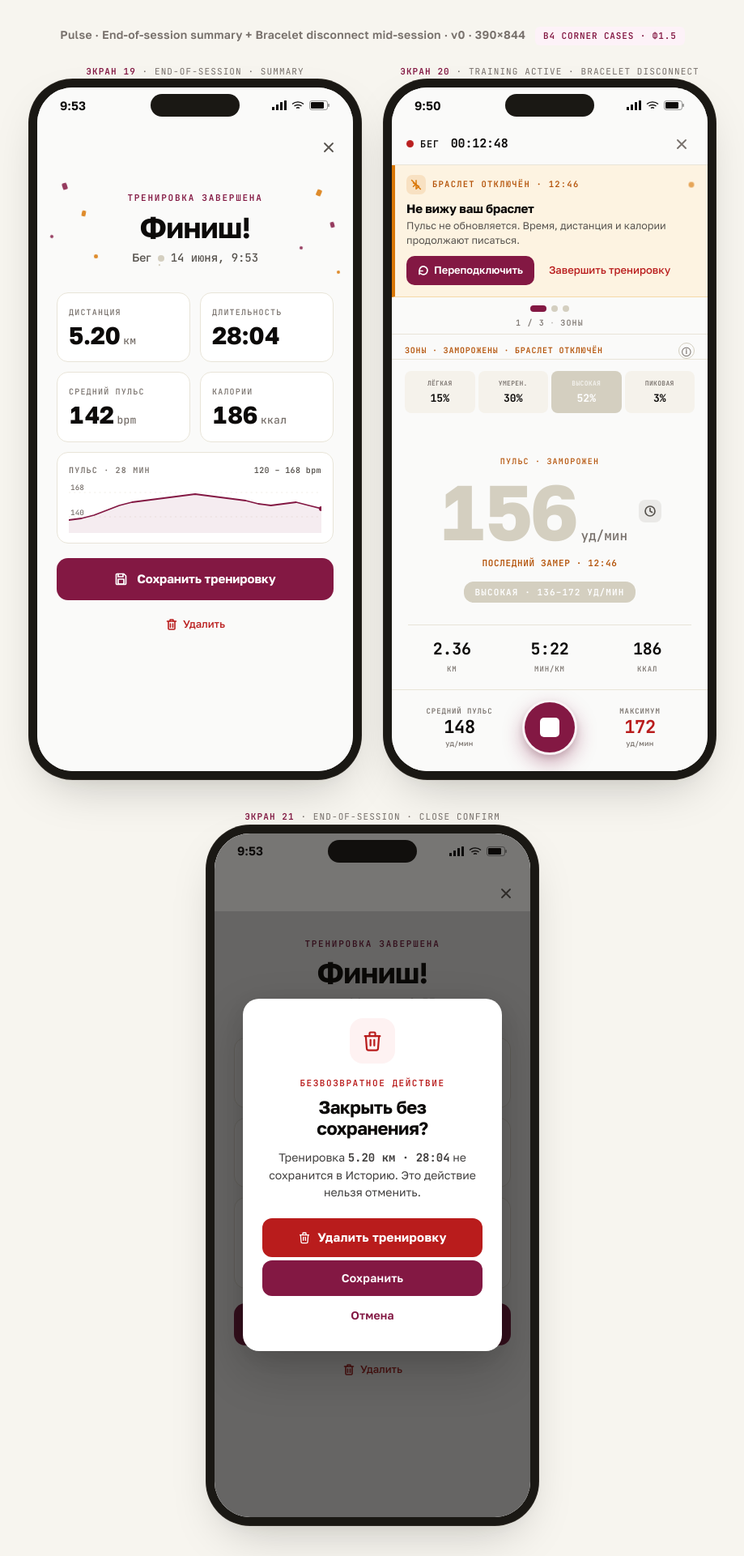
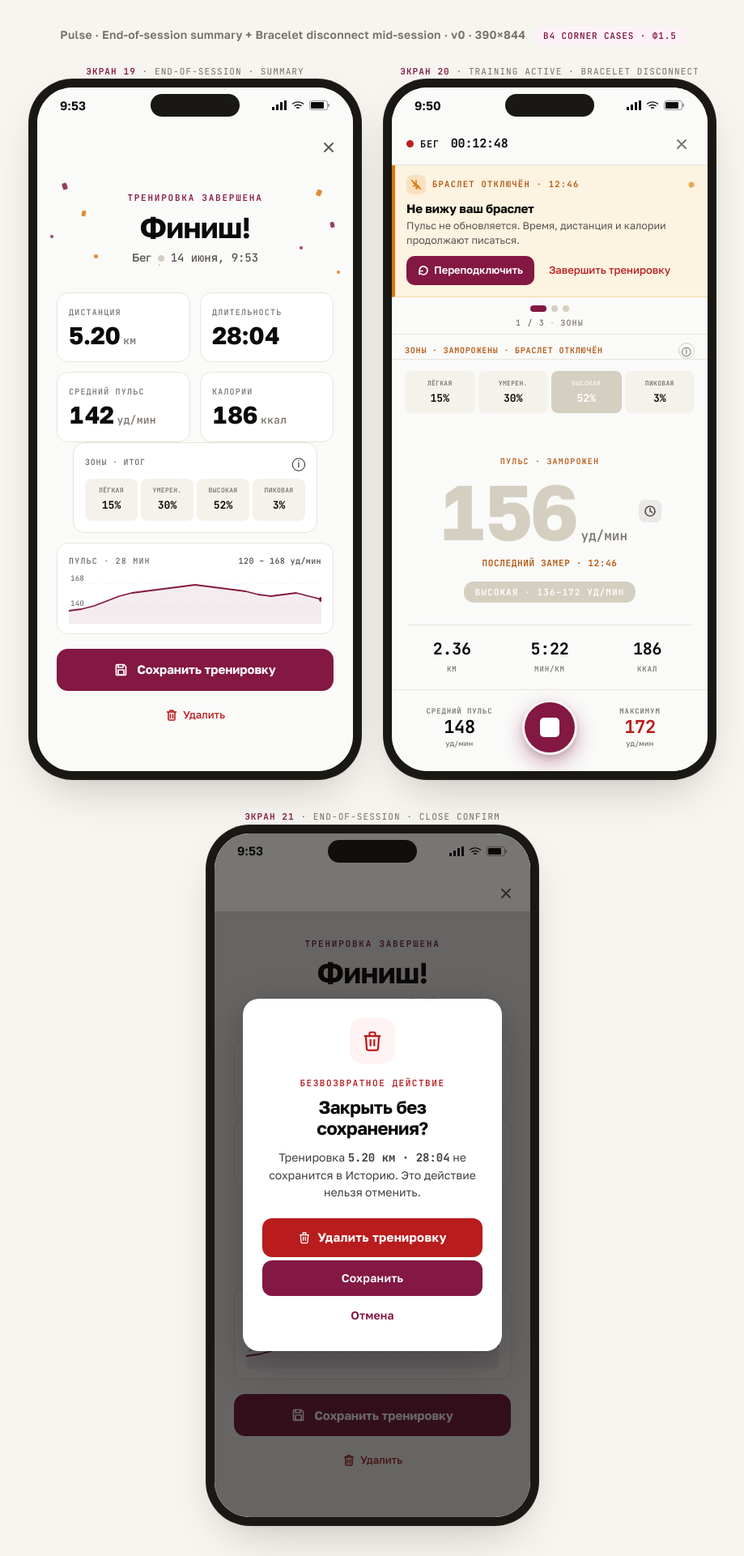
Before and after one commit to s0101110110/neiry-pulse-m1-wireframes, a Jekyll site: the page docs_web/wireframes/m3/mobile-state-end-of-session-bracelet-disconnect-v0.html, which Jekyll copies as it is, in a window 1280 px wide. Shown: the whole page at 81% size, without its empty margins (180-1099 px from the left). Built offline with Jekyll 4.4.1, drawn with Linux system fonts in a browser that asks for light colours; nearby versions of some CDN libraries.

Commit message:
16a end-of-session + 16c close-confirm · итоговые зоны + русский
Post-session frames получили финальный zones-итог block
(без live-режима, только распределение %). Согласовано с PM
как вариант (b): zones-strip как итоговая статистика без STOP.

16a END-OF-SESSION SUMMARY (9:4):
- Добавлен блок 'Зоны · итог' между stats grid и sparkline
- 4 zones (Лёгкая 15% / Умерен. 30% / Высокая 52% active / Пиковая 3%)
- Chip 'уд/мин' вместо 'bpm' в stat card 'Средний пульс'
- Spark range '120–168 bpm' → '120–168 уд/мин'
- Кнопки 'Сохранить тренировку' / 'Удалить' сохранены
- Confetti + Hero 'Финиш!' сохранены

16c CLOSE CONFIRM (9:5):
- Same background layout (end-body-dimmed) — same zones-итог block dim
- Modal 'Закрыть без сохранения?' поверх с Удалить / Отмена
- Consistent с 16a background после rework

Infrastructure:
- Новый CSS .end-zones-card + .end-zones-head + .end-zones-title
- Slicer уже покрывал end-of-session file, никаких доп. правок

Все 5 state-фреймов training/post-training теперь консистентны с v3 layout:
15a stop-confirm · 15b auto-pause · 15c gps-lost · 16a end-of-session (итог) · 16c close-confirm

```diff
--- a/docs_web/wireframes/m3/mobile-state-end-of-session-bracelet-disconnect-v0.html
+++ b/docs_web/wireframes/m3/mobile-state-end-of-session-bracelet-disconnect-v0.html
@@ -1043,6 +1043,38 @@
       border-radius: 5px;
     }
 
+
+    /* End-of-session · zones-итог card */
+    .end-zones-card {
+      background: var(--card);
+      border: 1px solid var(--border);
+      border-radius: 14px;
+      padding: 12px 14px 14px;
+      margin: 0 20px;
+      display: flex;
+      flex-direction: column;
+      gap: 8px;
+    }
+    .end-zones-head {
+      display: flex;
+      align-items: center;
+      justify-content: space-between;
+    }
+    .end-zones-title {
+      font-family: 'JetBrains Mono', monospace;
+      font-size: 10px;
+      font-weight: 600;
+      letter-spacing: 0.08em;
+      text-transform: uppercase;
+      color: var(--muted-foreground);
+    }
+    .end-zones-strip {
+      background: transparent;
+      padding: 0;
+      border-top: none;
+      display: flex;
+      gap: 4px;
+    }
   </style>
 </head>
 <body>
@@ -1124,7 +1156,7 @@
                 <span class="l">Средний пульс</span>
                 <div class="row">
                   <span class="v">142</span>
-                  <span class="u">bpm</span>
+                  <span class="u">уд/мин</span>
                 </div>
               </div>
               <div class="end-stat-card" role="listitem">
@@ -1136,11 +1168,25 @@
               </div>
             </div>
 
+            <!-- Zones · итог (post-session summary) -->
+            <div class="end-zones-card">
+              <div class="end-zones-head">
+                <span class="end-zones-title">Зоны · итог</span>
+                <button class="info-btn" aria-label="Как рассчитываются зоны">ⓘ</button>
+              </div>
+              <div class="zones-strip end-zones-strip">
+                <div class="zone-cell"><span class="z-lbl long">ЛЁГКАЯ</span><span class="z-pct">15%</span></div>
+                <div class="zone-cell"><span class="z-lbl long">УМЕРЕН.</span><span class="z-pct">30%</span></div>
+                <div class="zone-cell active"><span class="z-lbl long">ВЫСОКАЯ</span><span class="z-pct">52%</span></div>
+                <div class="zone-cell"><span class="z-lbl long">ПИКОВАЯ</span><span class="z-pct">3%</span></div>
+              </div>
+            </div>
+
             <!-- Mini sparkline -->
             <div class="end-spark-card" aria-label="Пульс за тренировку">
               <div class="end-spark-head">
                 <span class="end-spark-title">Пульс · 28 мин</span>
-                <span class="end-spark-range">120 – 168 bpm</span>
+                <span class="end-spark-range">120 – 168 уд/мин</span>
               </div>
               <svg class="end-spark-svg" viewBox="0 0 300 64" preserveAspectRatio="none" aria-hidden="true">
                 <!-- y axis tick lines -->
@@ -1382,7 +1428,7 @@
                 <span class="l">Средний пульс</span>
                 <div class="row">
                   <span class="v">142</span>
-                  <span class="u">bpm</span>
+                  <span class="u">уд/мин</span>
                 </div>
               </div>
               <div class="end-stat-card" role="listitem">
@@ -1394,11 +1440,25 @@
               </div>
             </div>
 
+            <!-- Zones · итог (post-session summary) -->
+            <div class="end-zones-card">
+              <div class="end-zones-head">
+                <span class="end-zones-title">Зоны · итог</span>
+                <button class="info-btn" aria-label="Как рассчитываются зоны">ⓘ</button>
+              </div>
+              <div class="zones-strip end-zones-strip">
+                <div class="zone-cell"><span class="z-lbl long">ЛЁГКАЯ</span><span class="z-pct">15%</span></div>
+                <div class="zone-cell"><span class="z-lbl long">УМЕРЕН.</span><span class="z-pct">30%</span></div>
+                <div class="zone-cell active"><span class="z-lbl long">ВЫСОКАЯ</span><span class="z-pct">52%</span></div>
+                <div class="zone-cell"><span class="z-lbl long">ПИКОВАЯ</span><span class="z-pct">3%</span></div>
+              </div>
+            </div>
+
             <!-- Mini sparkline -->
             <div class="end-spark-card" aria-label="Пульс за тренировку">
               <div class="end-spark-head">
                 <span class="end-spark-title">Пульс · 28 мин</span>
-                <span class="end-spark-range">120 – 168 bpm</span>
+                <span class="end-spark-range">120 – 168 уд/мин</span>
               </div>
               <svg class="end-spark-svg" viewBox="0 0 300 64" preserveAspectRatio="none" aria-hidden="true">
                 <line x1="0" y1="14" x2="300" y2="14" stroke="#e8e4d8" stroke-width="0.6" stroke-dasharray="2 4"/>
```
Also changed, not shown: ui_assets/screenshots/sliced-flow-v2-1-transparent-2026-06-14/16a-state-end-of-session.png, ui_assets/screenshots/sliced-flow-v2-1-transparent-2026-06-14/16c-state-close-confirm.png.
